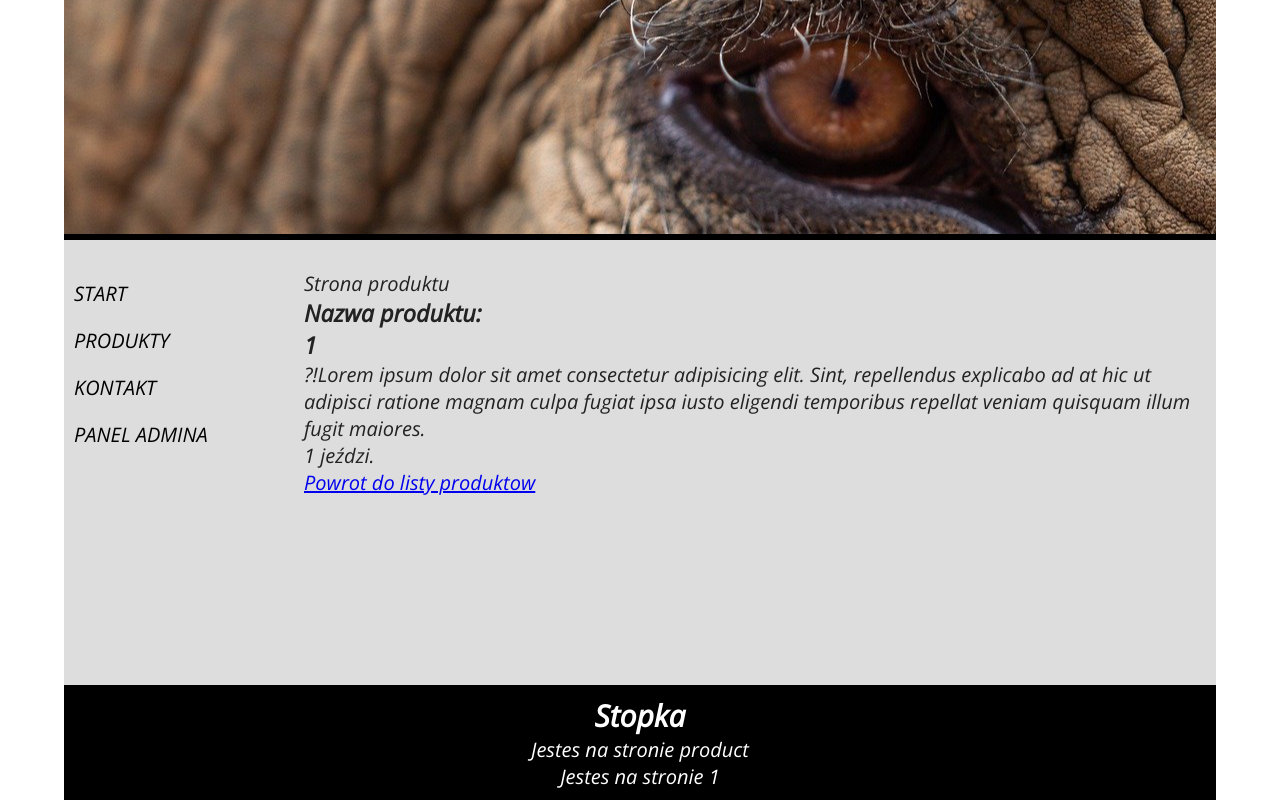
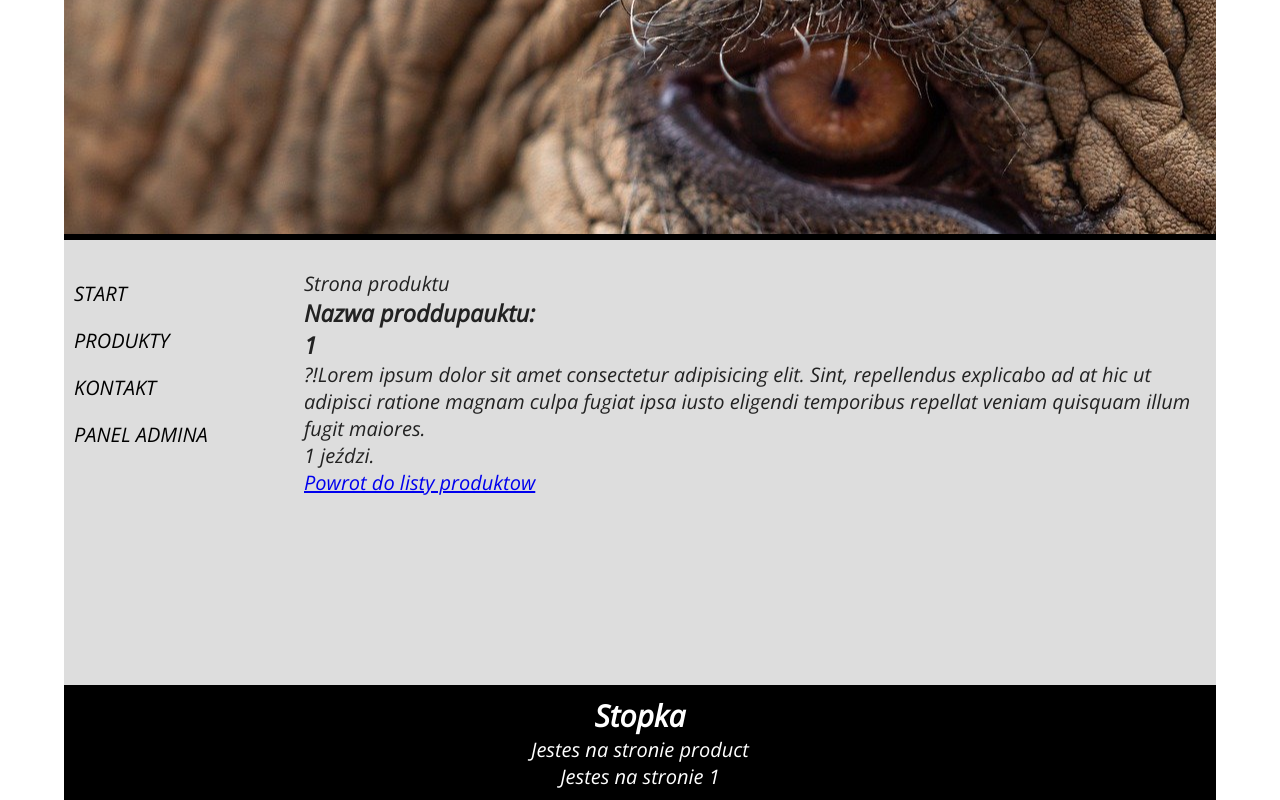
Before and after one commit to lukmul/asd, a React (Create React App) app in the folder s15-react-router-projekt/: page /product/1 in a window 1280 px wide. Built offline with nearby package versions, Linux system fonts and the light colour scheme.

Commit message:
add dupa

```diff
--- a/s15-react-router-projekt/src/components/Product.js
+++ b/s15-react-router-projekt/src/components/Product.js
@@ -3,7 +3,7 @@ import React from 'react';
 const Product = (props) => {
     return (
         <article>
-            <h1>Nazwa produktu:</h1>
+            <h1>Nazwa proddupauktu:</h1>
             <h3>{props.productName}</h3>
             <p>?!Lorem ipsum dolor sit amet consectetur adipisicing elit. Sint, repellendus explicabo ad at hic ut adipisci ratione magnam culpa fugiat ipsa iusto eligendi temporibus repellat veniam quisquam illum fugit maiores.</p>
             <p>{props.productName} jeździ.</p>
```
